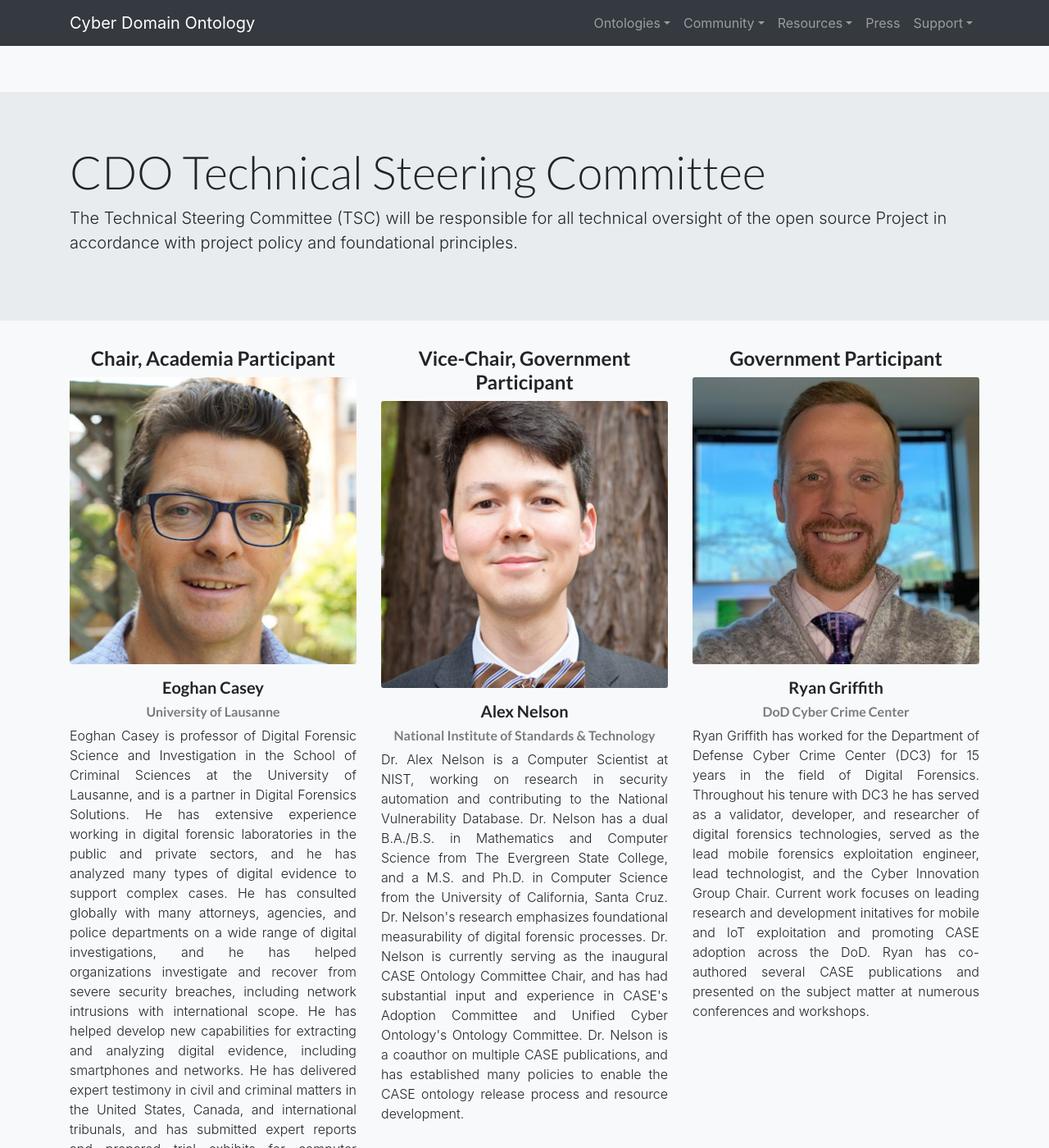
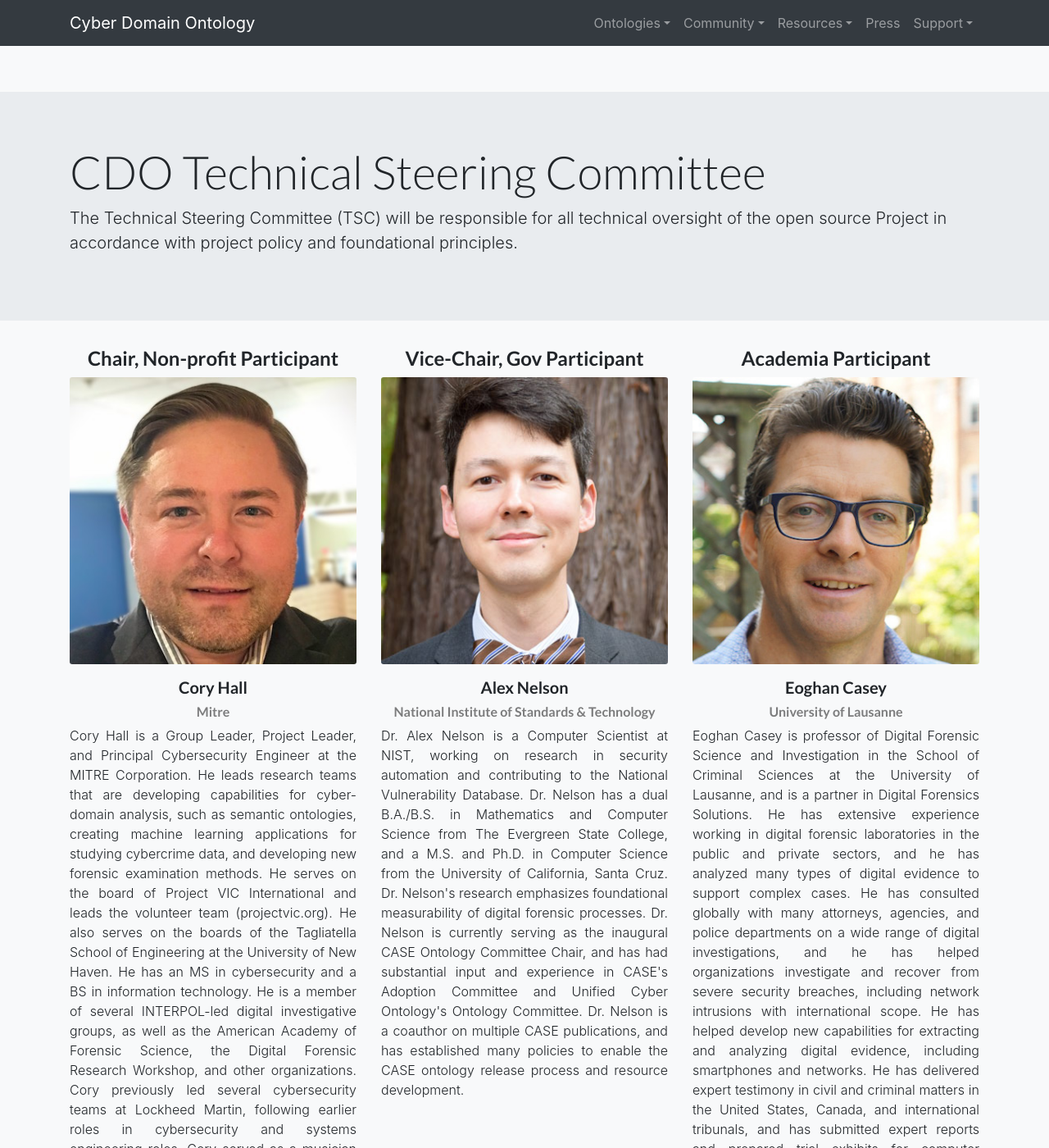
Before and after one commit to Cyber-Domain-Ontology/cdo.github.io, a Jekyll site: the page built from community/tsc.html, in a window 1280 px wide and 1400 px high. Shown: the whole window at 82% size. Built offline with Jekyll 4.4.1, drawn with Linux system fonts in a browser that asks for light colours; some of the changed text lies outside the part shown.

Commit message:
updated TSC members

```diff
--- a/Gemfile
+++ b/Gemfile
@@ -29,3 +29,5 @@ gem "tzinfo-data", platforms: [:mingw, :mswin, :x64_mingw, :jruby]
 
 # Performance-booster for watching directories on Windows
 gem "wdm", "~> 0.1.0" if Gem.win_platform?
+
+gem "webrick", "~> 1.7"
--- a/_data/tsc/participants.yml
+++ b/_data/tsc/participants.yml
@@ -1,4 +1,28 @@
-- title: Chair, Academia Participant
+- title: Chair, Non-profit Participant
+  image: hall.jpg
+  name: Cory Hall
+  subhead: Mitre
+  bio:
+    Cory Hall is a Group Leader, Project Leader, and Principal Cybersecurity Engineer at the MITRE Corporation. He leads research teams that are developing
+    capabilities for cyber-domain analysis, such as semantic ontologies, creating machine learning applications for studying cybercrime data, and developing
+    new forensic examination methods. He serves on the board of Project VIC International and leads the volunteer team (projectvic.org). He also serves on the
+    boards of the Tagliatella School of Engineering at the University of New Haven. He has an MS in cybersecurity and a BS in information technology. He is a
+    member of several INTERPOL-led digital investigative groups, as well as the American Academy of Forensic Science, the Digital Forensic Research Workshop,
+    and other organizations. Cory previously led several cybersecurity teams at Lockheed Martin, following earlier roles in cybersecurity and systems engineering
+    roles. Cory served as a musician and systems technician in the US Army. Since 2017, Cory’s contributions to this community have centered on establishing governance,
+    allocating resources, encouraging adoption, and fostering community involvement.
+- title: Vice-Chair, Gov Participant
+  image: nelson.jpg
+  name: Alex Nelson
+  subhead: National Institute of Standards & Technology
+  bio:
+    Dr. Alex Nelson is a Computer Scientist at NIST, working on research in security automation and contributing to the National Vulnerability Database.
+    Dr. Nelson has a dual B.A./B.S. in Mathematics and Computer Science from The Evergreen State College, and a M.S. and Ph.D. in Computer Science from the
+    University of California, Santa Cruz.  Dr. Nelson's research emphasizes foundational measurability of digital forensic processes.  Dr. Nelson is currently
+    serving as the inaugural CASE Ontology Committee Chair, and has had substantial input and experience in CASE's Adoption Committee and Unified Cyber
+    Ontology's Ontology Committee.  Dr. Nelson is a coauthor on multiple CASE publications, and has established many policies to enable the CASE ontology
+    release process and resource development.
+- title: Academia Participant
   image: casey.jpg
   name: Eoghan Casey
   subhead: University of Lausanne
@@ -11,25 +35,14 @@
     and networks. He has delivered expert testimony in civil and criminal matters in the United States, Canada, and international tribunals, and has
     submitted expert reports and prepared trial exhibits for computer forensic and cyber-crime cases. He is also an active member of the Digital/Multimedia
     Scientific Area Committee (DMSAC) of the NIST Organization for Scientific Area Committees (OSAC).
-- title: Vice-Chair, Government Participant
-  image: nelson.jpg
-  name: Alex Nelson
-  subhead: National Institute of Standards & Technology
-  bio:
-    Dr. Alex Nelson is a Computer Scientist at NIST, working on research in security automation and contributing to the National Vulnerability Database.
-    Dr. Nelson has a dual B.A./B.S. in Mathematics and Computer Science from The Evergreen State College, and a M.S. and Ph.D. in Computer Science from the
-    University of California, Santa Cruz.  Dr. Nelson's research emphasizes foundational measurability of digital forensic processes.  Dr. Nelson is currently
-    serving as the inaugural CASE Ontology Committee Chair, and has had substantial input and experience in CASE's Adoption Committee and Unified Cyber
-    Ontology's Ontology Committee.  Dr. Nelson is a coauthor on multiple CASE publications, and has established many policies to enable the CASE ontology
-    release process and resource development.
 - title: Government Participant
   image: griffith.jpg
   name: Ryan Griffith
   subhead: DoD Cyber Crime Center
   bio:
-    Ryan Griffith has worked for the Department of Defense Cyber Crime Center (DC3) for 15 years in the field of Digital Forensics.
-    Throughout his tenure with DC3 he has served as a validator, developer, and researcher of digital forensics technologies, served as the
-    lead mobile forensics exploitation engineer, lead technologist, and the Cyber Innovation Group Chair. Current work focuses on leading
+    Ryan Griffith has worked for the Department of Defense Cyber Crime Center (DC3) for 16 years in the field of Cyber Forensics.
+    Throughout his tenure with DC3 he has served as a validator, developer, and researcher of cyber forensics technologies. In this capacity Ryan has served as the
+    lead for mobile forensics exploitation, Chief Operations Officer for the Research &amp; Development branch of DC3, and chairperson for the DC3 Cyber Innovation Group. Current work focuses on leading
     research and development initatives for mobile and IoT exploitation and promoting CASE adoption across the DoD. Ryan has co-authored several
     CASE publications and presented on the subject matter at numerous conferences and workshops.
 - title: For-profit Participant
```
Also changed, not shown: Gemfile.lock, assets/img/tsc/hall.jpg (added).
